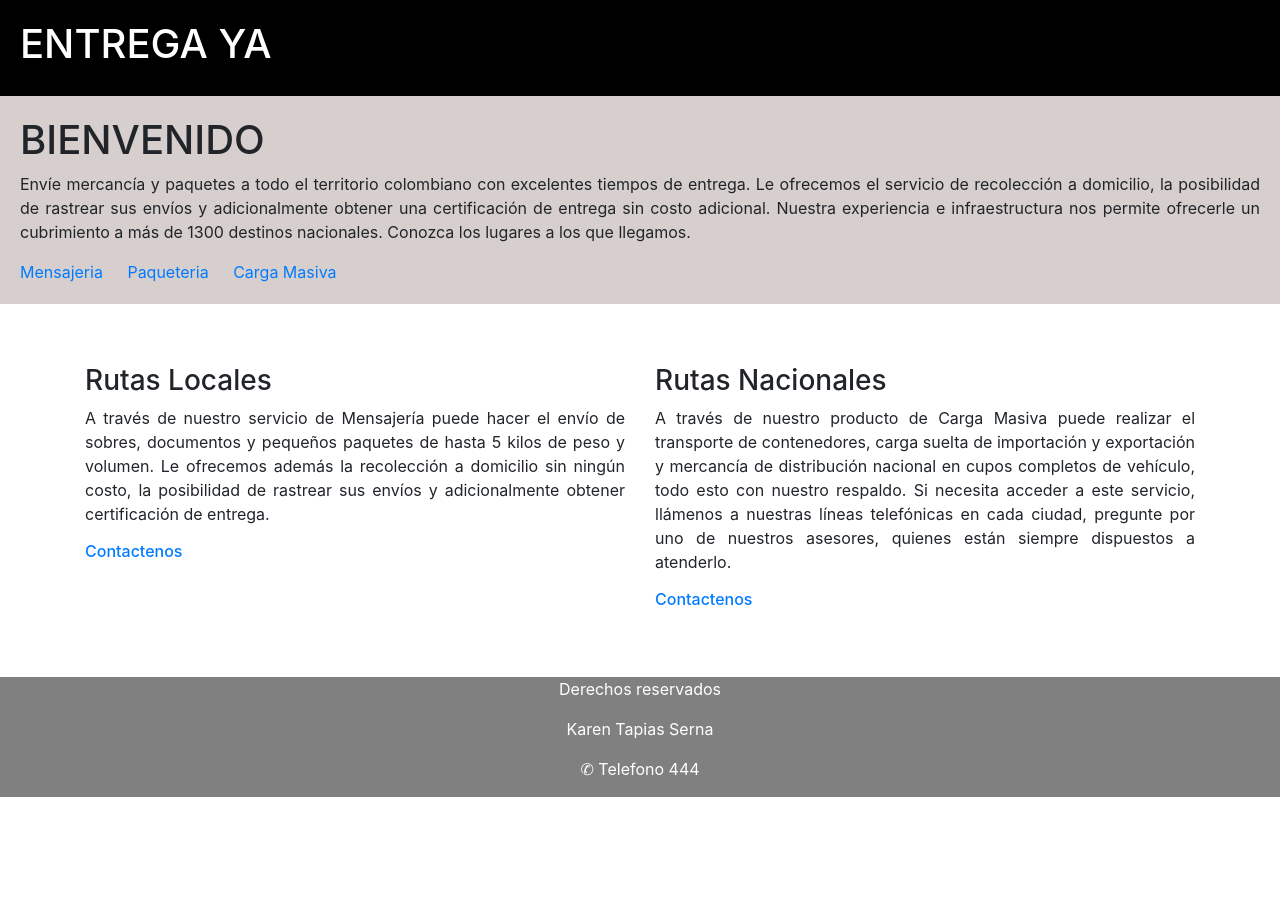
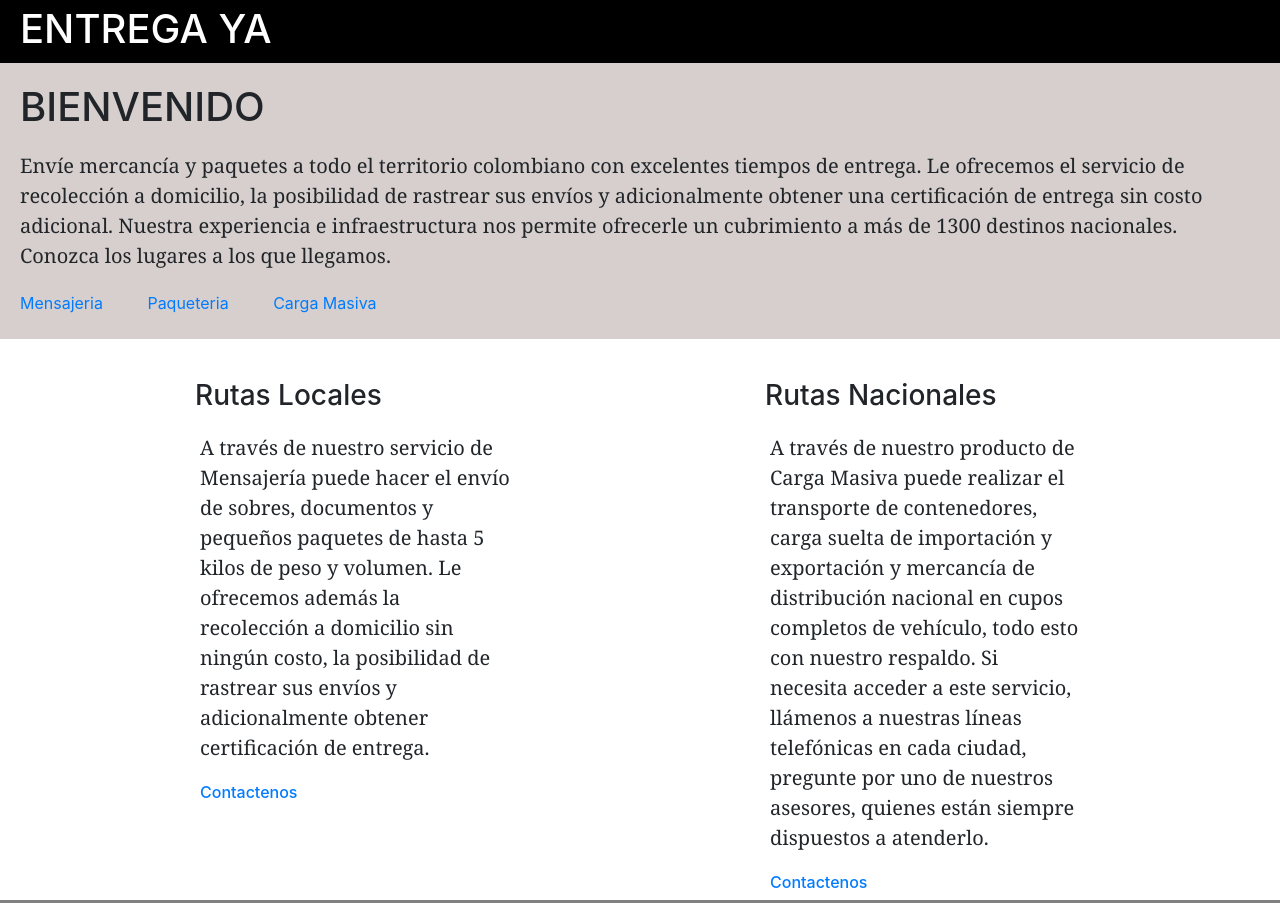
Before and after one commit to kdtapias05/proyectoBootstrap1, a plain HTML site: page index.html in a window 1280 px wide. Shown: the top 903 px of the page. Before the commit the page ends 800 px from the top, so only its background shows below. Drawn offline with nearby package versions, Linux system fonts and the light colour scheme.

Commit message:
Se organizan las margenes y ultimos detalles

```diff
--- a/estilos.css
+++ b/estilos.css
@@ -1,40 +1,46 @@
+
 header{
     background-color: black;
     color: white;
-    padding: 20px;
+}
+
+header h1{
+    margin: 5px 10px 10px 20px;
 }
 
 .bienvenido{
     background-color:#D6CFCD;
-    padding: 20px;
+}
+
+main section h1{
+    margin: 20px;
+    text-align: start;
 }
 
 footer{
-        background-color: gray;
-
+    background-color: gray;
+    padding: 30px;
 }
 
 footer p{
-text-align: center;
-color: white;
-
+    color: white;
+    text-align: center;
 }
 
 main a{
-    margin-right: 20px;
-    text-align: center;
+    margin: 20px;
+}
+
+main section h3{
+    margin: 15px;
+    margin-top: 40px;
+    text-align: start;
 }
 
 .parrafo{
-    text-align: justify;
-}
-
-hr{
-    color: black;
-}
-
-.relleno{
-    padding: 60px;
+    font-family: Cambria, Cochin, Georgia, Times, 'Times New Roman', serif;
+    font-size: 20px;
+    margin: 20px;
 }
 
 @media screen and (max-width:768px){
@@ -45,5 +51,19 @@ main h6{
     background-color: white;
     padding: 20px;
 }
+.parrafo{
+    font-family: 'Lucida Sans', 'Lucida Sans Regular', 'Lucida Grande', 'Lucida Sans Unicode', Geneva, Verdana, sans-serif;
+    margin: 50px;
+    margin-top: 5px;
+    margin-bottom: 5px;
+    text-align: justify;
+}
 
+main section h1{
+    text-align: center;
 }
+
+main section h3{
+    text-align: center;
+}
+}
--- a/index.html
+++ b/index.html
@@ -17,8 +17,8 @@
 
     </header>
     <main>
-       <section>
-           <div class="row bienvenido">
+       <section class="bienvenido">
+           <div class="row">
                <div class="col-12 col-md-12">
                    <h1>BIENVENIDO</h1>
                    <p class="parrafo">Envíe mercancía y paquetes a todo el territorio colombiano con excelentes tiempos de entrega. Le ofrecemos el servicio de recolección a domicilio, la posibilidad de rastrear sus envíos y adicionalmente obtener una certificación de entrega sin costo adicional. Nuestra experiencia e infraestructura nos permite ofrecerle un cubrimiento a más de 1300 destinos nacionales. Conozca los lugares a los que llegamos. </p>
@@ -27,44 +27,40 @@
                    <a href="#">Paqueteria</a>
                    <a href="#">Carga Masiva</a>
                </div>
-               <hr>
+
            </div>
-
-
+           <br>
        </section>
 
-       <section class="container relleno">
-           <div class="row justify-content-center">
-               <div class="col-12 col-md-6">
+       <section class="container">
+           <div class="row justify-content-around">
+               <div class="col-12 col-md-4">
                    <h3>Rutas Locales</h3>
                    <p class="parrafo">A través de nuestro servicio de Mensajería puede hacer el envío de sobres, documentos y pequeños paquetes de hasta 5 kilos de peso y volumen. Le ofrecemos además la recolección a domicilio sin ningún costo, la posibilidad de rastrear sus envíos y adicionalmente obtener certificación de entrega.</p>
                    <h6><a href="#">Contactenos</a></h6>
+               </div>
 
-               </div>
-               <div class="col-12 col-md-6">
+               <div class="col-12 col-md-4">
                    <h3>Rutas Nacionales</h3>
-                   <p class="parrafo">A través de nuestro producto de Carga Masiva puede realizar el transporte de contenedores, carga suelta de importación y exportación y mercancía de distribución nacional en cupos completos de vehículo, todo esto con nuestro respaldo. Si necesita acceder a este servicio, llámenos a nuestras líneas telefónicas en cada ciudad, pregunte por uno de nuestros asesores, quienes están siempre dispuestos a atenderlo.</p>
+                   <p class="parrafo parrafo2">A través de nuestro producto de Carga Masiva puede realizar el transporte de contenedores, carga suelta de importación y exportación y mercancía de distribución nacional en cupos completos de vehículo, todo esto con nuestro respaldo. Si necesita acceder a este servicio, llámenos a nuestras líneas telefónicas en cada ciudad, pregunte por uno de nuestros asesores, quienes están siempre dispuestos a atenderlo.</p>
                    <h6><a href="#">Contactenos</a></h6>
-
-
                </div>
            </div>
-
        </section>
 
     </main>
+
     <footer>
-        <div class="row">
+        <div class="row justify-content-center">
             <div class="col-12">
                 <p>Derechos reservados</p>
                 <p>Karen Tapias Serna</p>
-                <p>&#9990; Telefono 444 </p>
-
+                <p>&#9990; Telefono 444</p>
             </div>
         </div>
+    </footer>
 
 
-    </footer>
     <script src="https://code.jquery.com/jquery-3.4.1.slim.min.js" integrity="sha384-J6qa4849blE2+poT4WnyKhv5vZF5SrPo0iEjwBvKU7imGFAV0wwj1yYfoRSJoZ+n" crossorigin="anonymous"></script>
 <script src="https://cdn.jsdelivr.net/npm/popper.js@1.16.0/dist/umd/popper.min.js" integrity="sha384-Q6E9RHvbIyZFJoft+2mJbHaEWldlvI9IOYy5n3zV9zzTtmI3UksdQRVvoxMfooAo" crossorigin="anonymous"></script>
 <script src="https://stackpath.bootstrapcdn.com/bootstrap/4.4.1/js/bootstrap.min.js" integrity="sha384-wfSDF2E50Y2D1uUdj0O3uMBJnjuUD4Ih7YwaYd1iqfktj0Uod8GCExl3Og8ifwB6" crossorigin="anonymous"></script>
```
